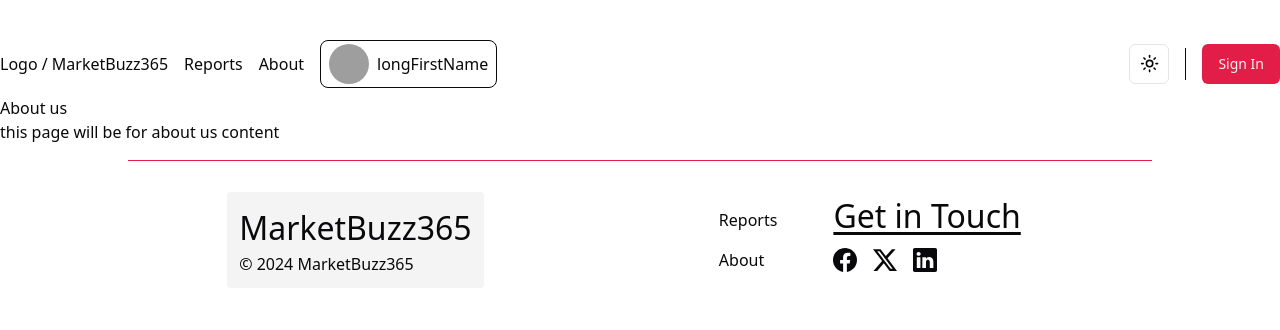
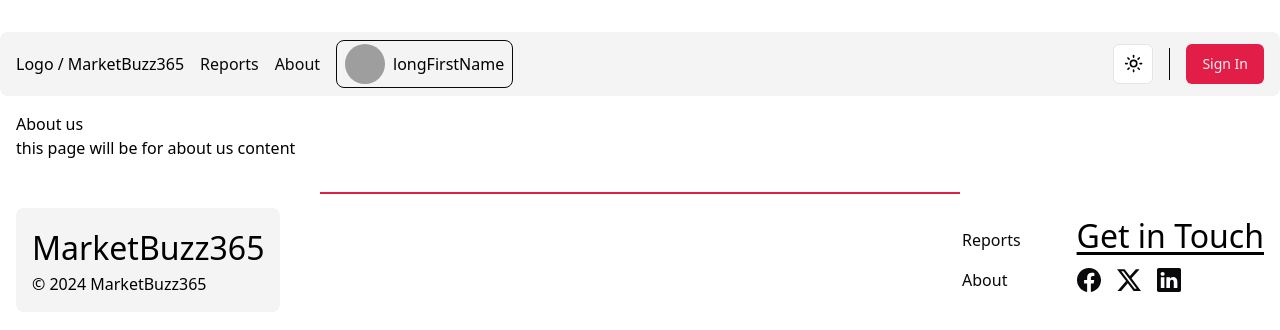
Before and after one commit to Ave82/marketbuzz365, a Next.js app: page /about in a window 1280 px wide. Shown: the top 330 px of the page. Built offline with nearby package versions, Linux system fonts and the light colour scheme; grey boxes are pictures that could not be loaded.

Commit message:
Refactor page layouts and styles

```diff
--- a/app/about/page.tsx
+++ b/app/about/page.tsx
@@ -1,6 +1,6 @@
 export default function page() {
 	return (
-		<div>
+		<div className='p-4'>
 			<h1>About us</h1>
 			<p>this page will be for about us content</p>
 		</div>
--- a/app/globals.css
+++ b/app/globals.css
@@ -58,11 +58,11 @@
 	}
 }
 
-@layer base {
+/* @layer base {
 	* {
 		@apply border-border;
 	}
 	body {
 		@apply bg-background text-foreground;
 	}
-}
+} */
--- a/app/page.tsx
+++ b/app/page.tsx
@@ -1,6 +1,6 @@
 export default function Home() {
 	return (
-		<div>
+		<div className='p-4'>
 			<h1>Home of all the hottest share news</h1>
 		</div>
 	);
--- a/app/reports/page.tsx
+++ b/app/reports/page.tsx
@@ -1,6 +1,6 @@
 export default function page() {
 	return (
-		<div>
+		<div className='p-4'>
 			<h1>Reports Page</h1>
 			<p>this page will contain the reports?</p>
 		</div>
--- a/components/Footer.tsx
+++ b/components/Footer.tsx
@@ -2,13 +2,15 @@ import Link from 'next/link';
 
 export default function Footer() {
 	return (
-		<div className='flex mt-4 w-full justify-evenly items-center relative px-[40px]'>
-			<div className='h-[1px] bg-primary w-[80%] absolute top-0'></div>
-			<div className='rounded bg-secondary p-3'>
+		<div className='flex justify-between items-center mt-4 w-full relative rounded-[8px] p-4'>
+			<div className='h-[2px] bg-primary w-[50%] absolute top-0 left-[25%]'></div>
+
+			<div className='bg-secondary rounded-[8px] p-4'>
 				<p className='text-[32px]'>MarketBuzz365</p>
 				<p>© 2024 MarketBuzz365</p>
 			</div>
-			<div className='flex gap-[40px] p-8'>
+
+			<div className='flex gap-[40px]'>
 				<div className='flex flex-col gap-[16px] p-4'>
 					<Link href='reports' className='text-foreground hover:text-primary'>
 						Reports
--- a/components/Navbar.tsx
+++ b/components/Navbar.tsx
@@ -5,7 +5,7 @@ import { ModeToggle } from './ModeToggle';
 
 export default function Navbar() {
 	return (
-		<nav className='flex h-[64px] items-center mt-[32px]'>
+		<nav className='flex h-[64px] items-center mt-[32px] rounded-[8px] bg-secondary p-4'>
 			<ul className='flex items-center gap-4'>
 				<li>
 					<Link href='/'>Logo / MarketBuzz365</Link>
```
